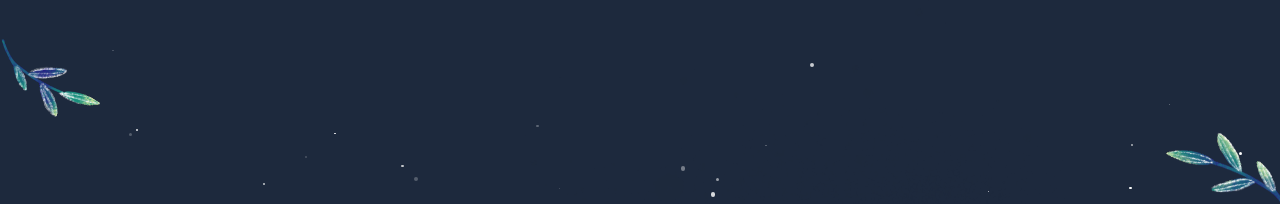
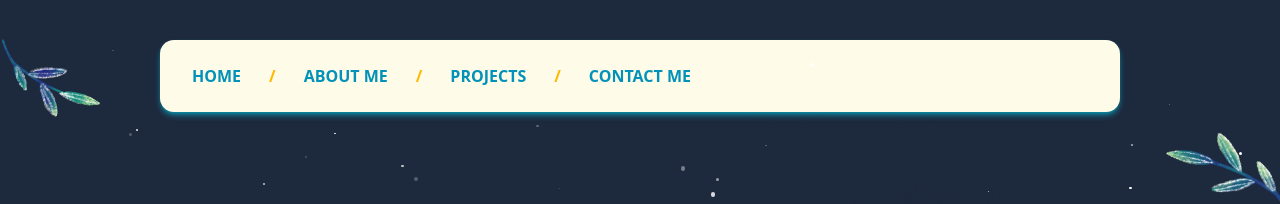
Before and after one commit to phaewwrd/mywebsite, a Next.js app: page / in a window 1280 px wide. Shown: the top 204 px of the page. Built offline with nearby package versions, Linux system fonts and the light colour scheme; no server answers; the database is empty.

Commit message:
reverse: layout.tsx

```diff
--- a/app/layout.tsx
+++ b/app/layout.tsx
@@ -28,7 +28,7 @@ export default function RootLayout({
     <html lang="en">
       <body className="relative min-h-screen overflow-x-hidden bg-slate-800 ">
        <div className="grid mt-10 place-items-center z-10">
-        {/* <LayoutHeader /> */}
+        <LayoutHeader />
        </div>
         <Stars />
                     <Leaf />
```
